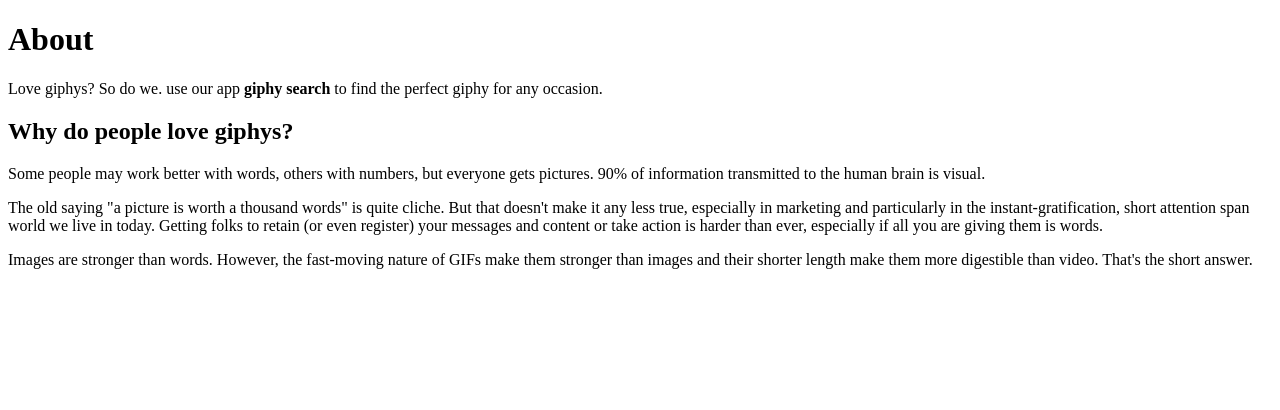
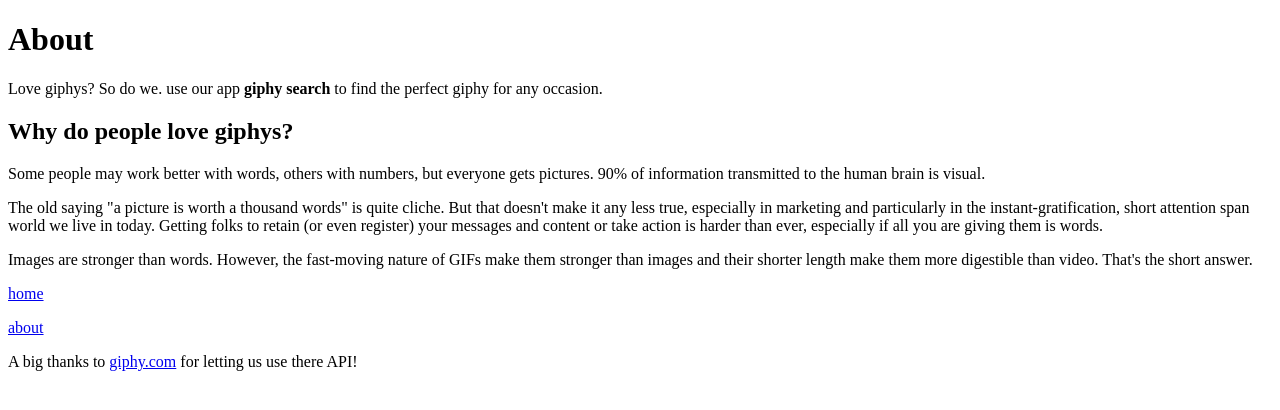
Before and after one commit to dbstjrwnekd/giphy-search-app, a Next.js app: page /about in a window 1280 px wide. Shown: the top 410 px of the page. Built offline with nearby package versions, Linux system fonts and the light colour scheme.

Commit message:
Footer component in nextjs

```diff
--- /dev/null
+++ b/components/Footer.jsx
@@ -0,0 +1,13 @@
+import Link from "next/link"
+
+export default function Footer() {
+    return (
+        <>
+            <div className="footer">
+                <p><Link href="/"><a>home</a></Link></p>
+                <p><Link href="/about"><a>about</a></Link></p>
+                <p>A big thanks to <a href="https://giphy.com/">giphy.com</a> for letting us use there API!</p>
+            </div>
+        </>
+    )
+}
--- a/pages/about.jsx
+++ b/pages/about.jsx
@@ -1,7 +1,9 @@
 import Head from 'next/head'
+import Footer from '../components/Footer'
 
 export default function About() {
     return (
+    <>
     <div className="container">
         <Head>
             <title>About</title>
@@ -18,5 +20,7 @@
 
         <p>{`Images are stronger than words. However, the fast-moving nature of GIFs make them stronger than images and their shorter length make them more digestible than video. That's the short answer.`}</p>
     </div>
+    <Footer />
+    </>
     )
 }
--- a/pages/index.jsx
+++ b/pages/index.jsx
@@ -1,6 +1,7 @@
 import Head from 'next/head'
 import { useState, useEffect } from 'react'
 import Link from 'next/link'
+import Footer from '../components/Footer'
 
 export default function Home(initialData) {
   const [formInputs, setFormInputs] = useState({})
@@ -25,6 +26,7 @@
   }
 
   return (
+    <>
     <div className={"container"}>
       <Head>
         <title>Create Next App</title>
@@ -64,6 +66,8 @@
         })}
       </div>
     </div>
+    <Footer />
+    </>
   )
 }
 
--- a/pages/search/[searchTerm].jsx
+++ b/pages/search/[searchTerm].jsx
@@ -1,6 +1,7 @@
 import Head from "next/head"
 import { useRouter } from "next/router"
 import Link from "next/link"
+import Footer from "../../components/Footer"
 
 export default function Search(initalData) {
     const router = useRouter()
@@ -24,6 +25,7 @@
                     )
                 })}
             </div>
+            <Footer />
         </>
     )
 }
--- a/public/styles.css
+++ b/public/styles.css
@@ -46,3 +46,10 @@
 input:focus {
   outline: 0px;
 }
+
+.footer {
+  display: grid;
+  grid-template-columns: 1fr 1fr 4fr;
+  background-color: #efefef;
+  margin-top: 40px;
+}
```
